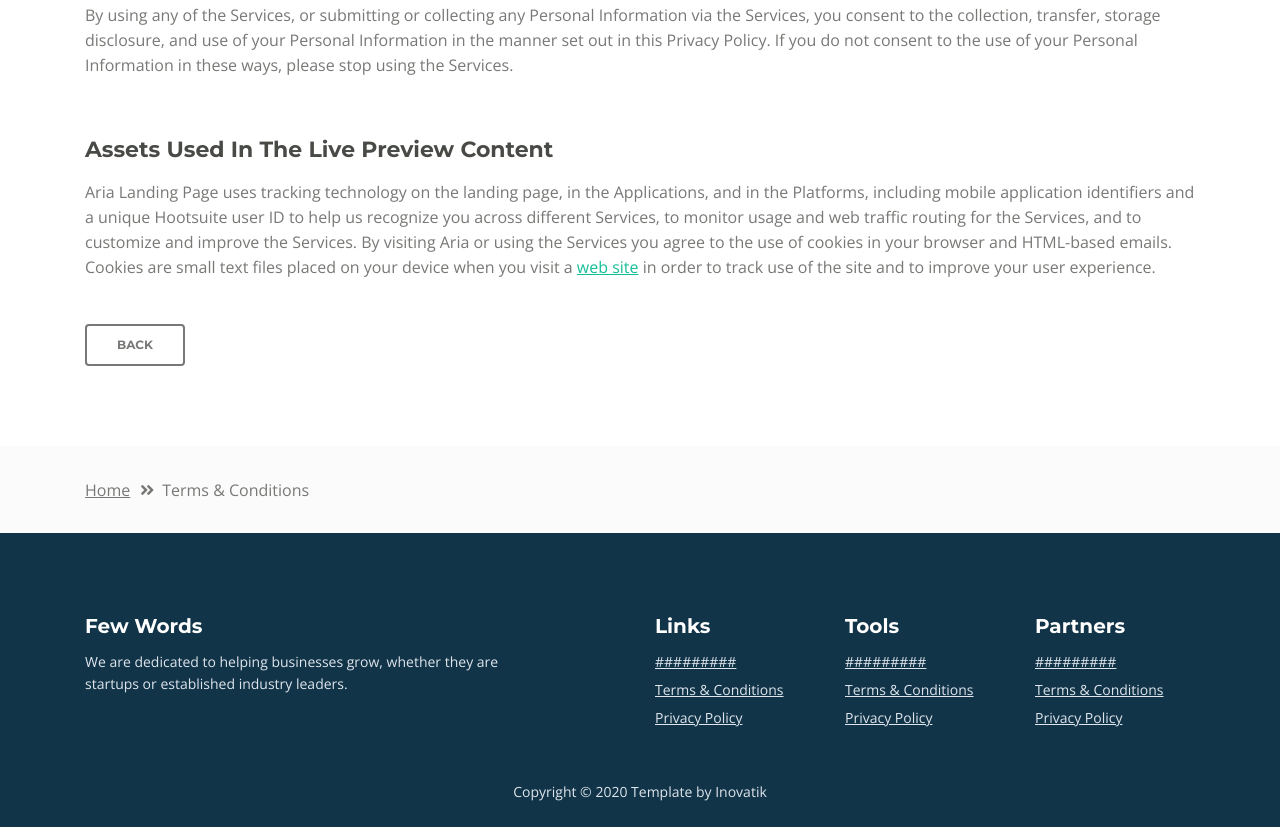
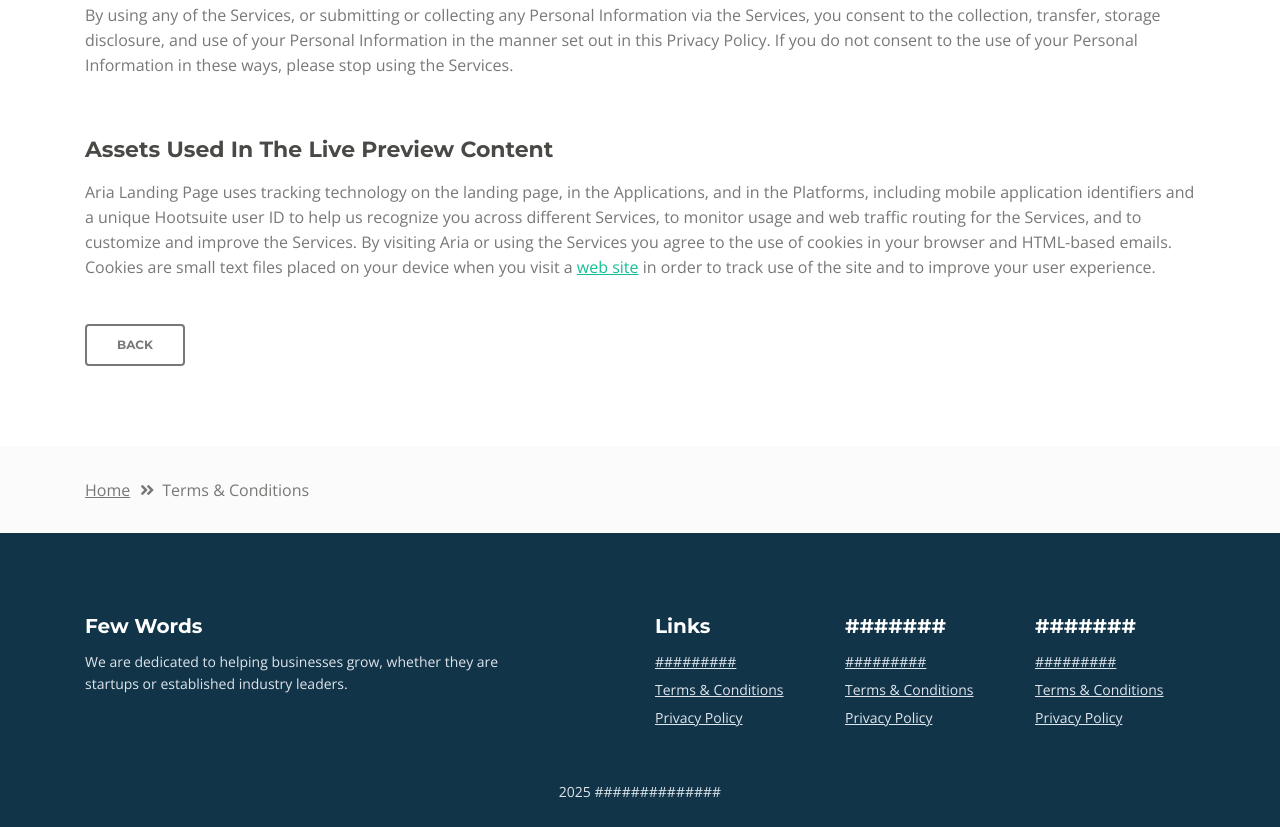
Before and after one commit to it21044236/Tourism, a plain HTML site: page terms-conditions.html in a window 1280 px wide. Shown: the part 1514-2341 px from the top of the page. Drawn offline with nearby package versions, Linux system fonts and the light colour scheme.

Commit message:
Update terms-conditions.html

```diff
--- a/terms-conditions.html
+++ b/terms-conditions.html
@@ -248,7 +248,7 @@
                 </div> <!-- end of col -->
                 <div class="col-md-2">
                     <div class="text-container">
-                        <h4>Tools</h4>
+                        <h4>#######</h4>
                         <ul class="list-unstyled li-space-lg">
                             <li>
                                 <a class="white" href="#your-link">#########</a>
@@ -264,7 +264,7 @@
                 </div> <!-- end of col -->
                 <div class="col-md-2">
                     <div class="text-container">
-                        <h4>Partners</h4>
+                        <h4>#######</h4>
                         <ul class="list-unstyled li-space-lg">
                             <li>
                                 <a class="white" href="#your-link">#########</a>
@@ -289,7 +289,7 @@
         <div class="container">
             <div class="row">
                 <div class="col-lg-12">
-                    <p class="p-small">Copyright © 2020 <a href="https://inovatik.com">Template by Inovatik</a></p>
+                    <p class="p-small">2025 <a href="https://inovatik.com">##############</a></p>
                 </div> <!-- end of col -->
             </div> <!-- enf of row -->
         </div> <!-- end of container -->
```
